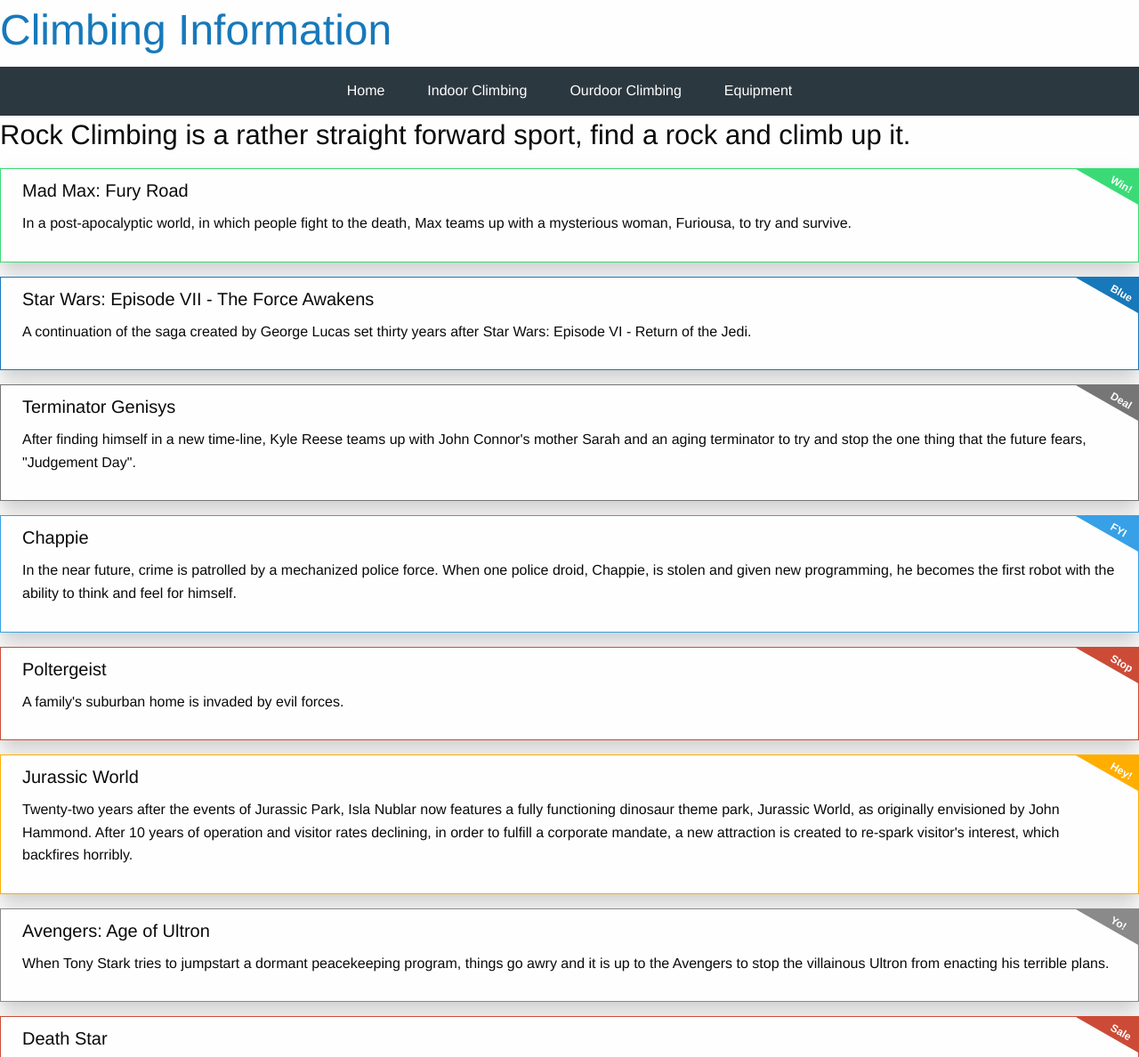
After one commit to mmichelon/ClimbProject, a Django app: page /information/ in a window 1280 px wide. The commit adds this page. Shown: the top 1188 px of the page at 89% size. Run offline with Django 3.2, Linux system fonts and the light colour scheme; some libraries are stand-ins or nearby versions.

Commit message:
Additional pages, and fixed vue form

```diff
--- a/climbproject/climbapp/forms.py
+++ b/climbproject/climbapp/forms.py
@@ -4,7 +4,6 @@
 
 class ClimbForm(forms.Form):
     climb = forms.CharField(
-        # validators=[validators.validate_slug],
         label='Climb', max_length=240
         )
 
--- a/climbproject/climbapp/static/css/app.css
+++ b/climbproject/climbapp/static/css/app.css
@@ -1,109 +1,164 @@
-/* .card-user-profile {
-  position: relative;
-  z-index: 0;
-  display: -webkit-flex;
-  display: -ms-flexbox;
-  display: flex;
-  -webkit-flex-direction: column;
-      -ms-flex-direction: column;
-          flex-direction: column;
-  margin-bottom: 1rem;
-  border: 0;
-  border-radius: 0;
-  background: #fefefe;
-  box-shadow: none;
-  overflow: hidden;
-  color: #0a0a0a;
+/* Used for nav bar */
+.hover-underline-menu {
+  width: 100%;
 }
 
-.card-user-profile > :last-child {
-  margin-bottom: 0;
+.hover-underline-menu .menu {
+  background-color: #2C3840;
 }
 
-.card-user-profile:hover .card-user-profile-img {
-  opacity: 1;
+.hover-underline-menu .menu a {
+  color: #fefefe;
+  padding: 1.2rem 1.5rem;
 }
 
-.card-user-profile-content {
+.hover-underline-menu .menu .underline-from-center {
   position: relative;
 }
 
-.card-user-profile-content::before {
+.hover-underline-menu .menu .underline-from-center::after {
+  content: "";
   position: absolute;
-  content: '';
-  top: -3.4375rem;
-  left: -1.875rem;
-  width: 0;
-  height: 0;
-  border-style: solid;
-  border-width: 3.4375rem 0 0 31.25rem;
-  z-index: 0;
-  border-color: transparent transparent transparent #fefefe;
+  top: calc(100% - 0.125rem);
+  border-bottom: 0.125rem solid #fefefe;
+  left: 50%;
+  right: 50%;
+  transition: all 0.5s ease;
 }
 
-.card-user-profile-actions {
-  -webkit-flex: 0 1 auto;
-      -ms-flex: 0 1 auto;
-          flex: 0 1 auto;
-  padding: 1rem;
-  background: #e6e6e6;
-  background: #fefefe;
-  display: -webkit-flex;
-  display: -ms-flexbox;
-  display: flex;
+.hover-underline-menu .menu .underline-from-center:hover::after {
+  left: 0;
+  right: 0;
+  transition: all 0.5s ease;
 }
 
-.card-user-profile-actions > :last-child {
-  margin-bottom: 0;
+
+/*Cards used on information page*/
+.card-info {
+  background: #fefefe;
+  border: 1px solid #8a8a8a;
+  box-shadow: 0 10px 20px rgba(0, 0, 0, 0.2);
+  margin: 1rem 0;
+  overflow: hidden;
+  border-radius: 0;
 }
 
-.card-user-profile-img {
-  max-width: 100%;
-  opacity: 0.85;
-  transition: all 0.25s ease;
+.card-info .card-info-label {
+  border-color: transparent #8a8a8a transparent transparent;
+  border-color: rgba(255, 255, 255, 0) #8a8a8a rgba(255, 255, 255, 0) rgba(255, 255, 255, 0);
 }
 
-.card-user-profile-avatar {
-  position: absolute;
-  bottom: 100%;
-  left: 1rem;
-  z-index: 2;
-  max-width: 5.625rem;
+.card-info.indoor {
+  border-color: #1779ba;
 }
 
-.card-user-profile-avatar img {
-  border-radius: 50%;
-  box-shadow: 0 0 15px rgba(10, 10, 10, 0.3);
+.card-info.indoor .card-info-label {
+  border-color: transparent #1779ba transparent transparent;
+  border-color: rgba(255, 255, 255, 0) #1779ba rgba(255, 255, 255, 0) rgba(255, 255, 255, 0);
 }
 
-.card-user-profile-name {
-  margin-bottom: 0;
-  font-weight: 300;
-  font-size: 1.5rem;
+.card-info.outdoor {
+  border-color: #767676;
 }
 
-.card-user-profile-button {
-  margin-bottom: 0;
-  -webkit-flex: 1 0 0;
-      -ms-flex: 1 0 0px;
-          flex: 1 0 0;
+.card-info.outdoor .card-info-label {
+  border-color: transparent #767676 transparent transparent;
+  border-color: rgba(255, 255, 255, 0) #767676 rgba(255, 255, 255, 0) rgba(255, 255, 255, 0);
 }
 
-.card-user-profile-button + .card-user-profile-button {
-  margin-left: 1rem;
+
+.card-info {
+  background: #fefefe;
+  border: 1px solid #8a8a8a;
+  box-shadow: 0 10px 20px rgba(0, 0, 0, 0.2);
+  margin: 1rem 0;
+  overflow: hidden;
+  border-radius: 0;
 }
 
-.card-user-profile-info {
-  font-size: 0.875rem;
-  letter-spacing: 1px;
-  opacity: 0.8;
+.card-info .card-info-label {
+  border-color: transparent #8a8a8a transparent transparent;
+  border-color: rgba(255, 255, 255, 0) #8a8a8a rgba(255, 255, 255, 0) rgba(255, 255, 255, 0);
 }
 
-p{
-  color: black;
+.card-info.primary {
+  border-color: #1779ba;
 }
 
-h1{
-  /* background-color: green; */
-  border-bottom: 10px solid grey;
-} */
+.card-info.primary .card-info-label {
+  border-color: transparent #1779ba transparent transparent;
+  border-color: rgba(255, 255, 255, 0) #1779ba rgba(255, 255, 255, 0) rgba(255, 255, 255, 0);
+}
+
+.card-info.secondary {
+  border-color: #767676;
+}
+
+.card-info.secondary .card-info-label {
+  border-color: transparent #767676 transparent transparent;
+  border-color: rgba(255, 255, 255, 0) #767676 rgba(255, 255, 255, 0) rgba(255, 255, 255, 0);
+}
+
+.card-info.info {
+  border-color: #37a0e6;
+}
+
+.card-info.info .card-info-label {
+  border-color: transparent #37a0e6 transparent transparent;
+  border-color: rgba(255, 255, 255, 0) #37a0e6 rgba(255, 255, 255, 0) rgba(255, 255, 255, 0);
+}
+
+.card-info.alert {
+  border-color: #cc4b37;
+}
+
+.card-info.alert .card-info-label {
+  border-color: transparent #cc4b37 transparent transparent;
+  border-color: rgba(255, 255, 255, 0) #cc4b37 rgba(255, 255, 255, 0) rgba(255, 255, 255, 0);
+}
+
+.card-info.success {
+  border-color: #3adb76;
+}
+
+.card-info.success .card-info-label {
+  border-color: transparent #3adb76 transparent transparent;
+  border-color: rgba(255, 255, 255, 0) #3adb76 rgba(255, 255, 255, 0) rgba(255, 255, 255, 0);
+}
+
+.card-info.warning {
+  border-color: #ffae00;
+}
+
+.card-info.warning .card-info-label {
+  border-color: transparent #ffae00 transparent transparent;
+  border-color: rgba(255, 255, 255, 0) #ffae00 rgba(255, 255, 255, 0) rgba(255, 255, 255, 0);
+}
+
+.card-info .card-info-label {
+  border-style: solid;
+  border-width: 0 4.375rem 2.5rem 0;
+  float: right;
+  height: 0px;
+  width: 0px;
+  -webkit-transform: rotate(360deg);
+      -ms-transform: rotate(360deg);
+          transform: rotate(360deg);
+}
+
+.card-info .card-info-content {
+  padding: 0.5rem 1.5rem 0.875rem;
+}
+
+.card-info .card-info-label-text {
+  color: #fefefe;
+  font-size: 0.75rem;
+  font-weight: bold;
+  position: relative;
+  right: -2.5rem;
+  top: 2px;
+  white-space: nowrap;
+  -webkit-transform: rotate(30deg);
+      -ms-transform: rotate(30deg);
+          transform: rotate(30deg);
+}
--- a/climbproject/climbapp/static/js/app.js
+++ b/climbproject/climbapp/static/js/app.js
@@ -1 +1,4 @@
 $(document).foundation()
+
+//foundation nav bar
+$("[data-menu-underline-from-center] a").addClass("underline-from-center");
--- a/climbproject/climbapp/templates/base.html
+++ b/climbproject/climbapp/templates/base.html
@@ -17,6 +17,7 @@
 <script src="{% static "js/vendor/what-input.js" %}"></script>
 <script src="{% static "js/vendor/foundation.js" %}"></script>
 <script src="{% static "js/app.js" %}"></script>
+
 {% block scripts %}
 {% endblock %}
  </body>
--- a/climbproject/climbapp/templates/information.html
+++ /dev/null
@@ -1,4 +0,0 @@
-{% extends "base.html" %}
-{% block title %}
-<h1> Test 1-2 </h1>
-{% endblock %}
--- /dev/null
+++ b/climbproject/climbapp/templates/information/information.html
@@ -0,0 +1,117 @@
+{% extends "base.html" %}
+{% load static %}
+
+{% block content %}
+<h1><a href="/"> Climbing Information </a></h1>
+
+<nav class="hover-underline-menu" data-menu-underline-from-center>
+  <ul class="menu align-center">
+    <li><a href="/">Home</a></li>
+    <li><a href="indoor">Indoor Climbing</a></li>
+    <li><a href="outdoor">Ourdoor Climbing</a></li>
+    <li><a href="equipment">Equipment</a></li>
+  </ul>
+</nav>
+
+<h3> Rock Climbing is a rather straight forward sport, find a rock and climb up it. </h3>
+
+<div class="card-info success">
+  <div class="card-info-label">
+    <div class="card-info-label-text">
+      Win!
+    </div>
+  </div>
+  <div class="card-info-content">
+    <h3 class="lead"> Mad Max: Fury Road</h3>
+    <p>In a post-apocalyptic world, in which people fight to the death, Max teams up with a mysterious woman, Furiousa, to try and survive.</p>
+  </div>
+</div>
+
+<div class="card-info primary">
+  <div class="card-info-label">
+    <div class="card-info-label-text">
+      Blue
+    </div>
+  </div>
+  <div class="card-info-content">
+    <h3 class="lead">Star Wars: Episode VII - The Force Awakens</h3>
+    <p>A continuation of the saga created by George Lucas set thirty years after Star Wars: Episode VI - Return of the Jedi.</p>
+  </div>
+</div>
+
+<div class="card-info secondary">
+  <div class="card-info-label">
+    <div class="card-info-label-text">
+      Deal
+    </div>
+  </div>
+  <div class="card-info-content">
+    <h3 class="lead">Terminator Genisys</h3>
+    <p>After finding himself in a new time-line, Kyle Reese teams up with John Connor's mother Sarah and an aging terminator to try and stop the one thing that the future fears, "Judgement Day".</p>
+  </div>
+</div>
+
+<div class="card-info info">
+  <div class="card-info-label">
+    <div class="card-info-label-text">
+      FYI
+    </div>
+  </div>
+  <div class="card-info-content">
+    <h3 class="lead">Chappie</h3>
+    <p>In the near future, crime is patrolled by a mechanized police force. When one police droid, Chappie, is stolen and given new programming, he becomes the first robot with the ability to think and feel for himself.</p>
+  </div>
+</div>
+
+<div class="card-info alert">
+  <div class="card-info-label">
+    <div class="card-info-label-text">
+      Stop
+    </div>
+  </div>
+  <div class="card-info-content">
+    <h3 class="lead"> Poltergeist</h3>
+    <p>A family's suburban home is invaded by evil forces.
+    </p>
+  </div>
+</div>
+
+<div class="card-info warning">
+  <div class="card-info-label">
+    <div class="card-info-label-text">
+      Hey!
+    </div>
+  </div>
+  <div class="card-info-content">
+    <h3 class="lead">Jurassic World</h3>
+    <p>Twenty-two years after the events of Jurassic Park, Isla Nublar now features a fully functioning dinosaur theme park, Jurassic World, as originally envisioned by John Hammond. After 10 years of operation and visitor rates declining, in order to fulfill a corporate mandate, a new attraction is created to re-spark visitor's interest, which backfires horribly.
+    </p>
+  </div>
+</div>
+
+<div class="card-info">
+  <div class="card-info-label">
+    <div class="card-info-label-text">
+      Yo!
+    </div>
+  </div>
+  <div class="card-info-content">
+    <h3 class="lead"> Avengers: Age of Ultron </h3>
+    <p>When Tony Stark tries to jumpstart a dormant peacekeeping program, things go awry and it is up to the Avengers to stop the villainous Ultron from enacting his terrible plans.</p>
+  </div>
+</div>
+
+<div class="card-info alert">
+  <div class="card-info-label">
+    <div class="card-info-label-text">
+      Sale
+    </div>
+  </div>
+  <div class="card-info-content">
+    <h3 class="lead"> Death Star</h3>
+    <img src="https://img2.wikia.nocookie.net/__cb20090309234126/starwars/images/e/ee/DeathStar2.jpg" alt="death star" />
+    <p>The Death Star was a moon-sized Imperial military battlestation armed with a planet-destroying superlaser.</p>
+  </div>
+</div>
+
+{% endblock %}
--- a/climbproject/climbapp/urls.py
+++ b/climbproject/climbapp/urls.py
@@ -6,8 +6,11 @@
 urlpatterns = [
     path('', views.index),
     path('climbs/', views.rest_climb),
-    # path("information/", views.information), #add information about climbing page
-    path('page/<int:year>/<int>:num/', views.page),
+    path("information/", views.information), #add information about climbing page
+    path("information/outdoor", views.outdoor), #add information about climbing page
+    path("information/indoor", views.indoor), #add information about climbing page
+    path("information/equipment", views.equipment),
+
     #User Authentication
     path('register/', views.register),
     path('login/', adminviews.LoginView.as_view()),
--- a/climbproject/climbapp/views.py
+++ b/climbproject/climbapp/views.py
@@ -46,11 +46,29 @@
         }
     return render(request, "index.html", context=context)
 
-# def information(request):
-#     context = {
-#         "title": "Information",
-#         }
-#     return render(request, "information.html", context=context)
+def information(request):
+    context = {
+        "title": "Climbing Information",
+        }
+    return render(request, "information/information.html", context=context)
+
+def indoor(request):
+    context = {
+        "title": "Indoor Climbing",
+        }
+    return render(request, "information/indoor.html", context=context)
+
+def outdoor(request):
+    context = {
+        "title": "Outdoor Climbing",
+        }
+    return render(request, "information/outdoor.html", context=context)
+
+def equipment(request):
+    context = {
+        "title": "Equipment",
+        }
+    return render(request, "information/equipment.html", context=context)
 
 def rest_climb(request):
     if request.method == 'GET':
```
Also changed, not shown: climbproject/climbapp/static/js/my_vue.js (+4 -3 lines), climbproject/climbapp/templates/index.html (+13 -12 lines), climbproject/climbapp/templates/information/equipment.html (added, +33 -0 lines), climbproject/climbapp/templates/information/indoor.html (added, +33 -0 lines), climbproject/climbapp/templates/information/outdoor.html (added, +29 -0 lines), climbproject/db.sqlite3.
